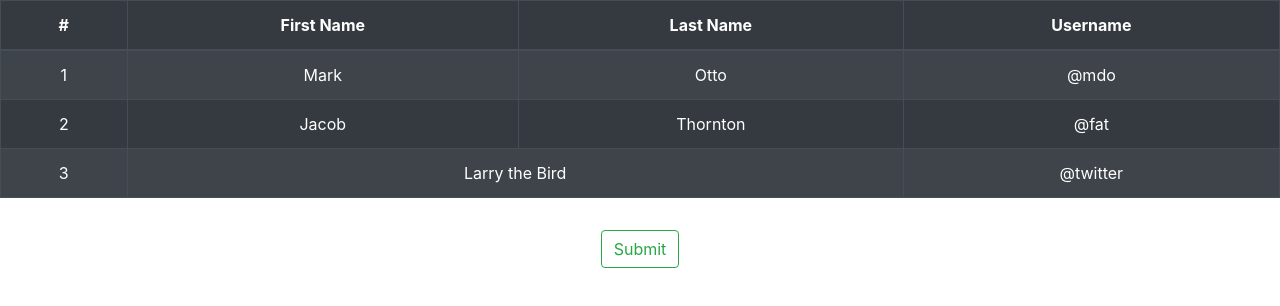
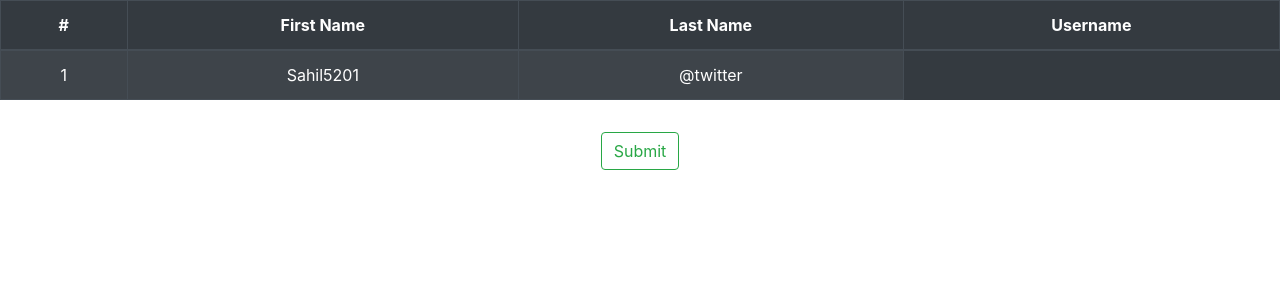
Before and after one commit to sahil5201/sahil, a React (Create React App) app: page / in a window 1280 px wide. Shown: the top 306 px of the page. Built offline with nearby package versions, Linux system fonts and the light colour scheme.

Commit message:
new changes

```diff
--- a/src/App.js
+++ b/src/App.js
@@ -17,19 +17,7 @@ function App() {
   <tbody>
     <tr>
       <td>1</td>
-      <td>Mark</td>
-      <td>Otto</td>
-      <td>@mdo</td>
-    </tr>
-    <tr>
-      <td>2</td>
-      <td>Jacob</td>
-      <td>Thornton</td>
-      <td>@fat</td>
-    </tr>
-    <tr>
-      <td>3</td>
-      <td colSpan="2">Larry the Bird</td>
+      <td>Sahil5201</td>
       <td>@twitter</td>
     </tr>
   </tbody>
```
